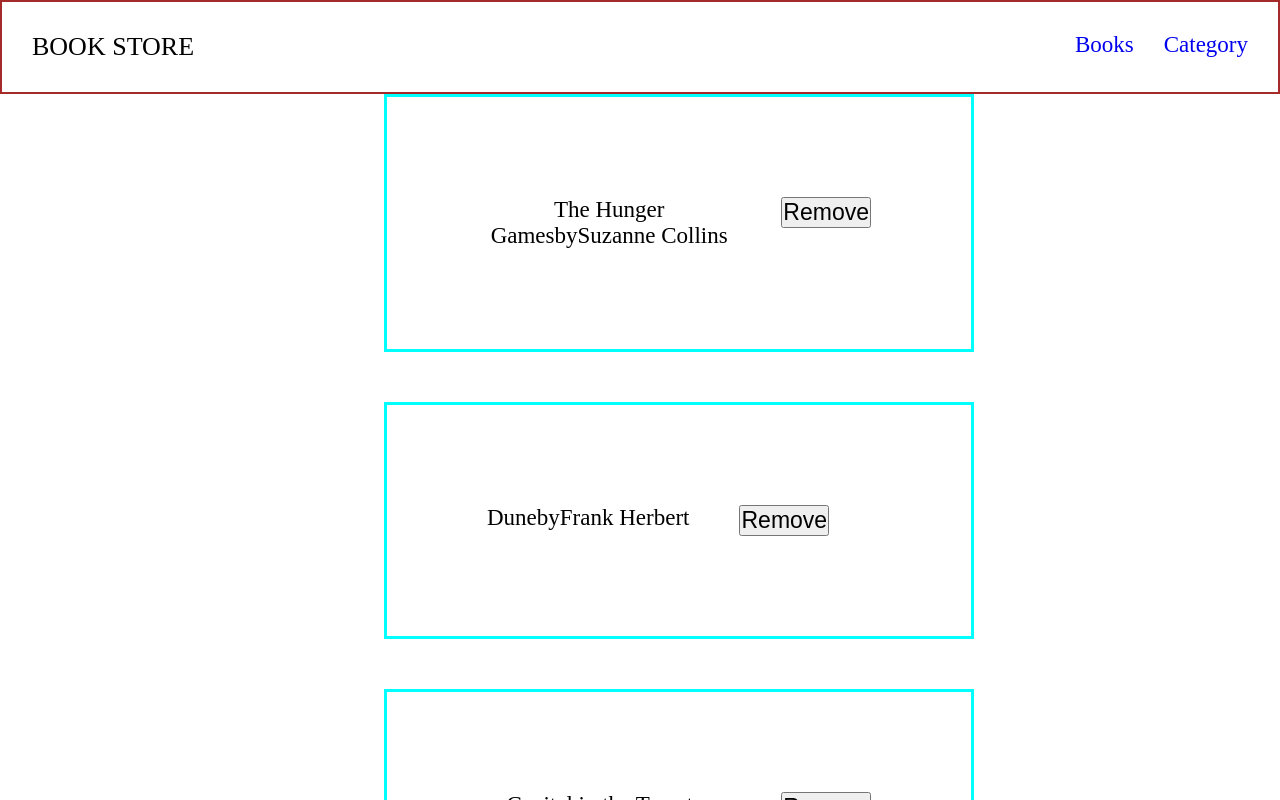
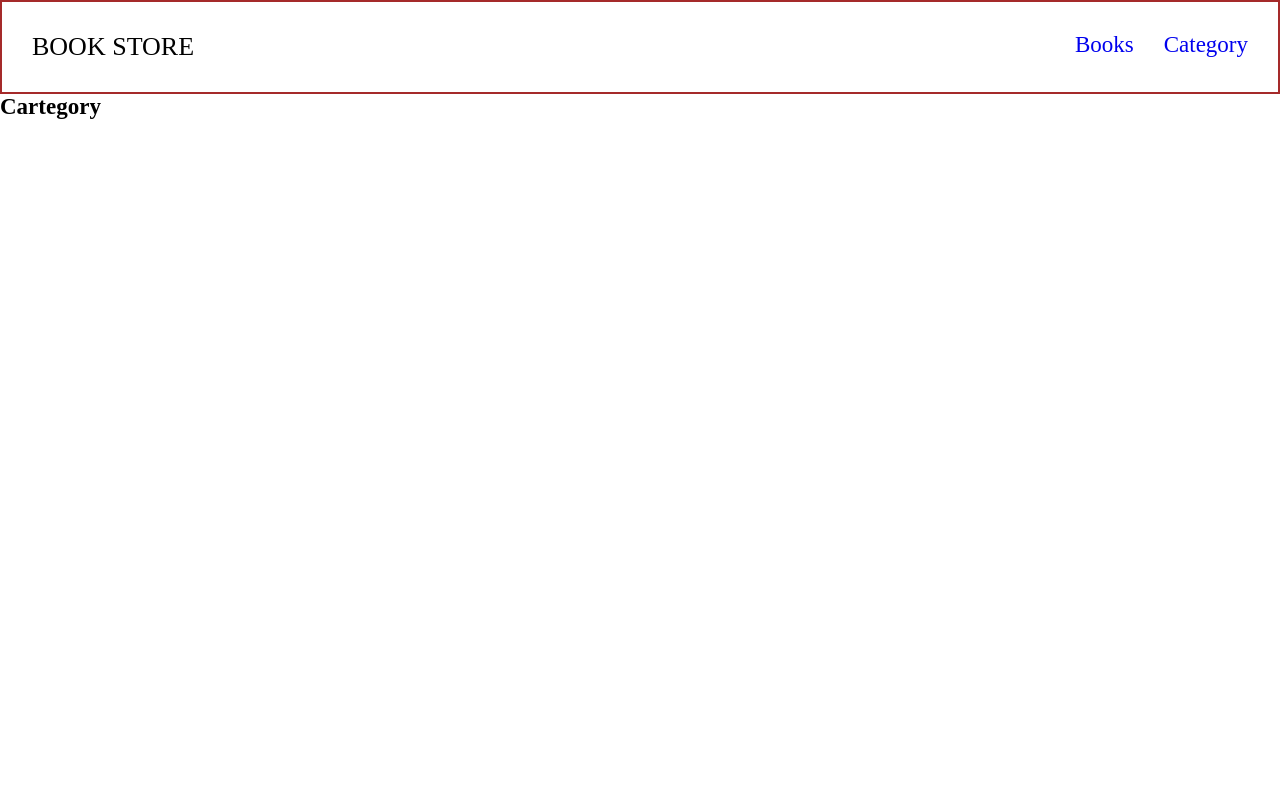
Before and after one commit to Itswali/BookStore, a React (Create React App) app: page /Category in a window 1280 px wide. Shown: the top 800 px of the page. Built offline with nearby package versions, Linux system fonts and the light colour scheme.

Commit message:
add category button and link to it

```diff
--- a/src/App.js
+++ b/src/App.js
@@ -2,6 +2,7 @@
 import { Link, Route, Routes } from 'react-router-dom';
 import './styles/style.scss';
 import Books from './combiner/Books';
+import Cartegory from './components/Category';
 
 export default function App() {
   return (
@@ -11,14 +12,13 @@ export default function App() {
           BOOK STORE
         </div>
         <div className="nav-links">
-          <Link to="/"> Books </Link>
-          <Link to="/"> Category </Link>
+          <Link to="/Books"> Books </Link>
+          <Link to="/Category"> Category </Link>
         </div>
       </nav>
-      <Books />
       <Routes>
-        <Route path="/" />
-        <Route path="/" />
+        <Route path="/Category" element={<Cartegory />} />
+        <Route path="/Books" element={<Books />} />
         <Route path="/" />
       </Routes>
     </>
--- /dev/null
+++ b/src/components/Category.js
@@ -0,0 +1,9 @@
+import React from 'react';
+
+const Cartegory = () => (
+  <div>
+    <h1>Cartegory</h1>
+  </div>
+);
+
+export default Cartegory;
```
